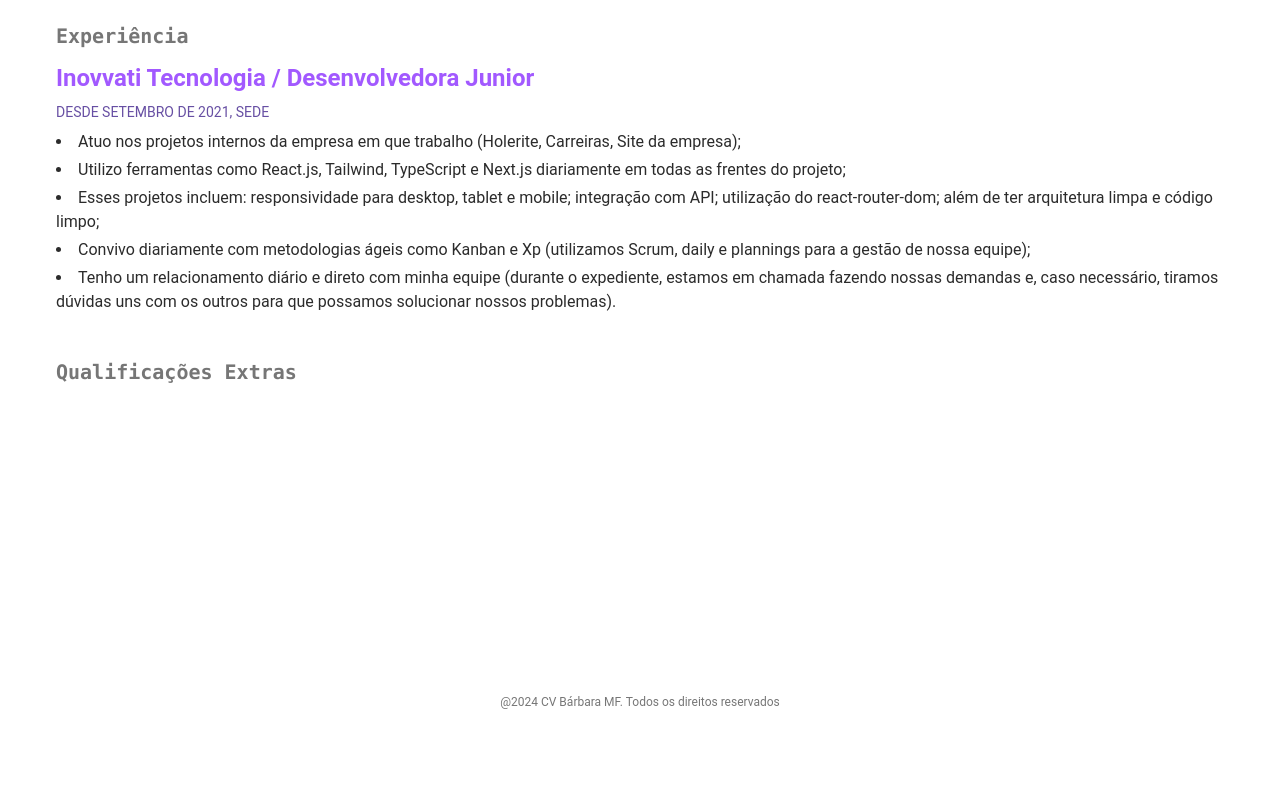
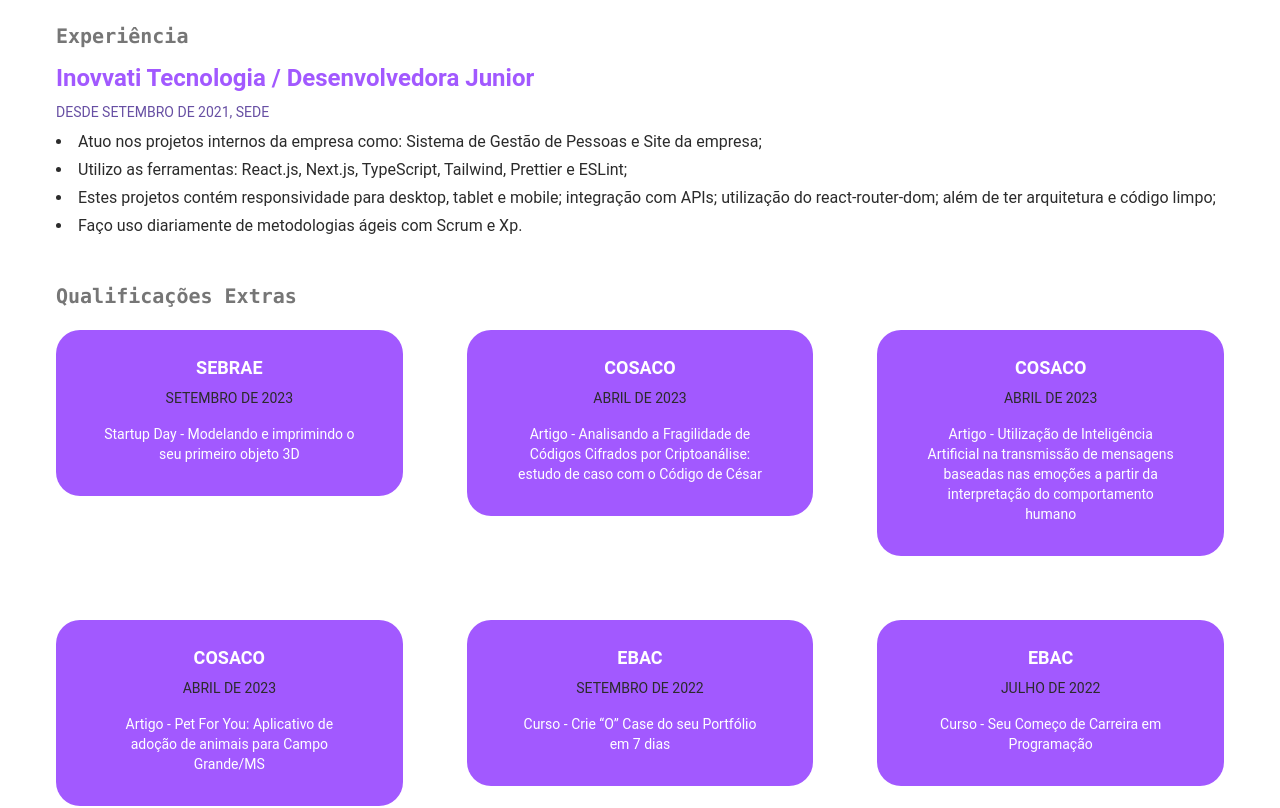
Before and after one commit to bamarcheti/my-resume, a React (Create React App) app: page / in a window 1280 px wide. Shown: the part 1020-1828 px from the top of the page. Before the commit the page ends 1758 px from the top, so only its background shows below. Built offline with nearby package versions, Linux system fonts and the light colour scheme.

Commit message:
fix: Atualizando texto de Experiencias

```diff
--- a/src/_shared/constant/experience.ts
+++ b/src/_shared/constant/experience.ts
@@ -1,23 +1,20 @@
 export const experiencePT = [
-  'Atuo nos projetos internos da empresa em que trabalho (Holerite, Carreiras, Site da empresa);',
-  'Utilizo ferramentas como React.js, Tailwind, TypeScript e Next.js diariamente em todas as frentes do projeto;',
-  'Esses projetos incluem: responsividade para desktop, tablet e mobile; integração com API; utilização do react-router-dom; além de ter arquitetura limpa e código limpo;',
-  'Convivo diariamente com metodologias ágeis como Kanban e Xp (utilizamos Scrum, daily e plannings para a gestão de nossa equipe);',
-  'Tenho um relacionamento diário e direto com minha equipe (durante o expediente, estamos em chamada fazendo nossas demandas e, caso necessário, tiramos dúvidas uns com os outros para que possamos solucionar nossos problemas).'
+  'Atuo nos projetos internos da empresa como: Sistema de Gestão de Pessoas e Site da empresa;',
+  'Utilizo as ferramentas: React.js, Next.js, TypeScript, Tailwind, Prettier e ESLint;',
+  'Estes projetos contém responsividade para desktop, tablet e mobile; integração com APIs; utilização do react-router-dom; além de ter arquitetura e código limpo;',
+  'Faço uso diariamente de metodologias ágeis com Scrum e Xp.'
 ];
 
 export const experienceEN = [
-  'I work on internal projects within the company where I am employed (Holerite, Careers, Company website);',
-  'I use tools like React.js, Tailwind, TypeScript, and Next.js daily in all aspects of the project;',
-  'These projects involve: responsiveness for desktop, tablet, and mobile; API integration; use of react-router-dom; in addition to having clean architecture and clean code;',
-  'I interact daily with agile methodologies such as Kanban and XP (we use Scrum, daily meetings, and planning for team management);',
-  'I have a daily and direct relationship with my team (during working hours, we are on calls discussing our tasks, and if necessary, we clarify doubts with each other to solve our problems).'
+  "I work on internal company projects, including the People Management System and the company's website;",
+  'I use tools such as React.js, Next.js, TypeScript, Tailwind, Prettier, and ESLint;',
+  'These projects feature responsiveness for desktop, tablet, and mobile; API integration; use of react-router-dom; as well as clean architecture and code;',
+  'I daily employ agile methodologies like Scrum and XP.'
 ];
 
 export const experienceES = [
-  'Trabajo en proyectos internos de la empresa en la que estoy empleado (Holerite, Carreras, Sitio web de la empresa);',
-  'Utilizo herramientas como React.js, Tailwind, TypeScript y Next.js diariamente en todos los aspectos del proyecto;',
-  'Estos proyectos incluyen: responsividad para escritorio, tablet y móvil; integración con API; uso de react-router-dom; además de contar con arquitectura limpia y código limpio;',
-  'Convivo diariamente con metodologías ágiles como Kanban y XP (utilizamos Scrum, reuniones diarias y planificación para la gestión de nuestro equipo);',
-  'Tengo una relación diaria y directa con mi equipo (durante el horario laboral, estamos en llamadas discutiendo nuestras tareas y, si es necesario, aclaramos dudas entre nosotros para resolver nuestros problemas).'
+  'Trabajo en proyectos internos de la empresa, incluyendo el Sistema de Gestión de Personas y el sitio web de la empresa;',
+  'Utilizo herramientas como React.js, Next.js, TypeScript, Tailwind, Prettier y ESLint;',
+  'Estos proyectos cuentan con responsividad para escritorio, tablet y móvil; integración con APIs; uso de react-router-dom; además de tener arquitectura y código limpio;',
+  'Hago uso diario de metodologías ágiles como Scrum y XP.'
 ];
--- a/src/modules/About/components/ExtraQualifications.tsx
+++ b/src/modules/About/components/ExtraQualifications.tsx
@@ -1,5 +1,6 @@
 import { useTranslation } from 'react-i18next';
 import { extraQualifications } from '../../../_shared/constant/extraQualifications';
+import Card from '../../../components/Card';
 import Subtitle from '../../../components/Subtitle';
 
 const ExtraQualifications = () => {
@@ -13,11 +14,11 @@ const ExtraQualifications = () => {
       <div className="grid md:grid-cols-3 grid-cols-1 sm:pt-4 pt-0 gap-5 sm:gap-10 w-full xl:gap-16 lg:gap-14 justify-center">
         {extraQualifications.map((extraQualification, index) => (
           <div key={index}>
-            {/* <Card
+            <Card
               title={extraQualification.title}
               period={extraQualification.period}
               description={extraQualification.description}
-            /> */}
+            />
           </div>
         ))}
       </div>
```
